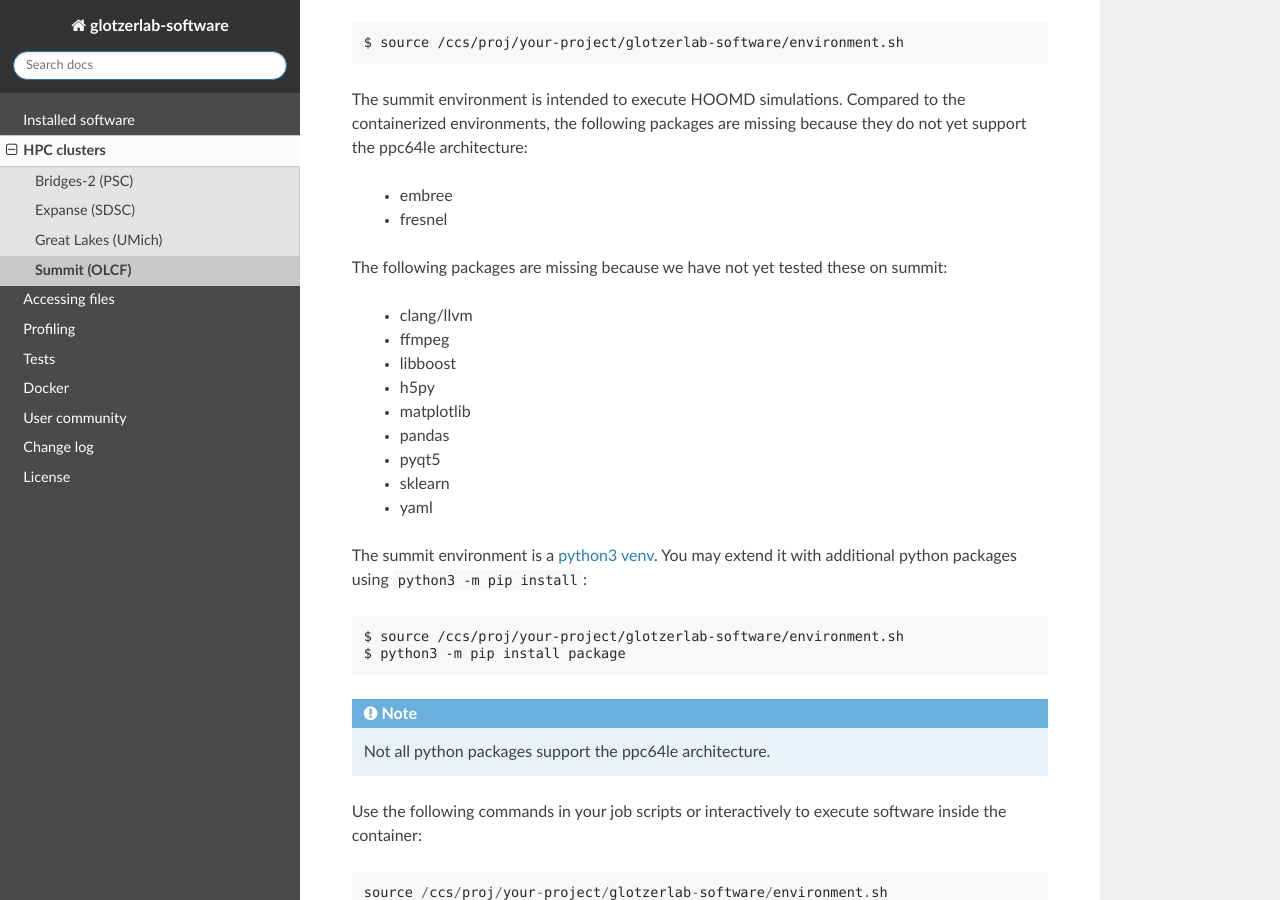
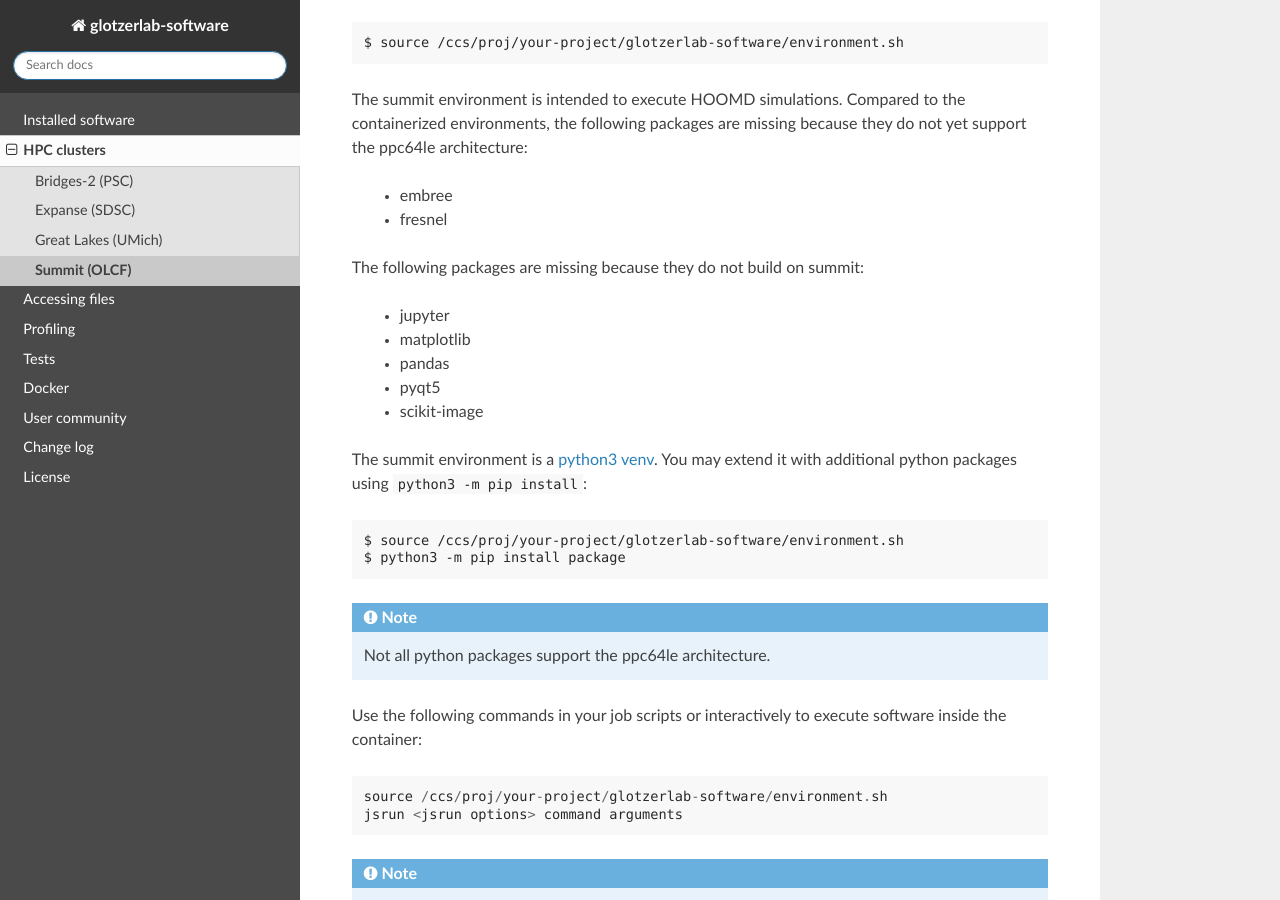
Before and after one commit to glotzerlab/software, a Sphinx documentation site: the page built from doc/clusters/summit.rst, in a window 1280 px wide and 900 px high, scrolled down 868 px. Built offline with Sphinx 7.4.7 and the Read the Docs theme 2.0.0, drawn with Linux system fonts in a browser that asks for light colours.

Commit message:
Correct summit documentation.

```diff
--- a/doc/clusters/summit.rst
+++ b/doc/clusters/summit.rst
@@ -43,17 +43,13 @@ architecture:
   * embree
   * fresnel
 
-The following packages are missing because we have not yet tested these on summit:
+The following packages are missing because they do not build on summit:
 
-  * clang/llvm
-  * ffmpeg
-  * libboost
-  * h5py
+  * jupyter
   * matplotlib
   * pandas
   * pyqt5
-  * sklearn
-  * yaml
+  * scikit-image
 
 The summit environment is a `python3 venv <https://docs.python.org/3/library/venv.html>`_. You may
 extend it with additional python packages using ``python3 -m pip install``::
```
